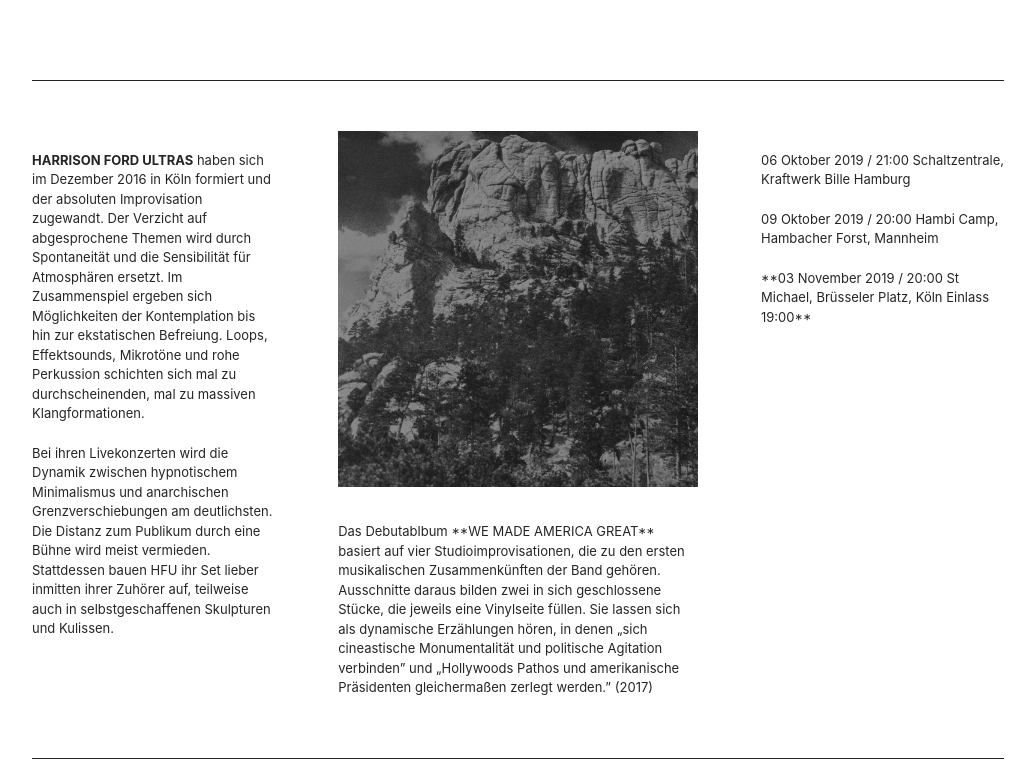
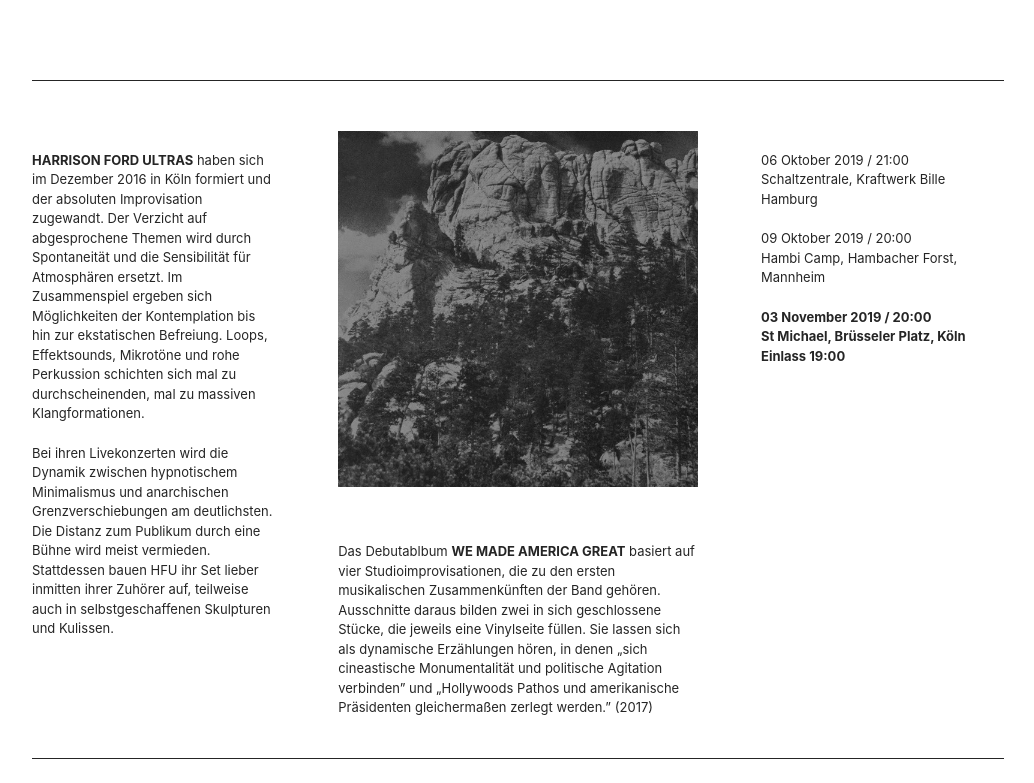
Before and after one commit to hfu-web/hfu-website, a Jekyll site: the page built from index.html, in a window 1280 px wide and 1400 px high. Shown: the part 617-1400 px from the top of the window, without its empty margins (122-1156 px from the left). Built offline with Jekyll 4.4.1, drawn with Linux system fonts in a browser that asks for light colours.

Commit message:
markdownify collection variables

```diff
--- a/index.html
+++ b/index.html
@@ -12,7 +12,7 @@ title: Harrison Ford Ultras
 			{% for event in events %}
 			{% unless event.published == 'false' %}
 			<li class="paragraph">
-				{{ event.text }}
+				{{ event.text | markdownify }}
 			</li>
 			{% endunless %}
 			{% endfor %}
@@ -43,7 +43,7 @@ title: Harrison Ford Ultras
 		{% unless album.published == 'false' %}
 		<div class="album">
 			<img class="album-cover" src="{{ album.albumcover }}">
-			<p class="paragraph">{{ album.beschreibungstext }}</p>
+			<p class="paragraph">{{ album.beschreibungstext | markdownify }}</p>
 		</div>
 		{% endunless %}
 		{% endfor %}
```
